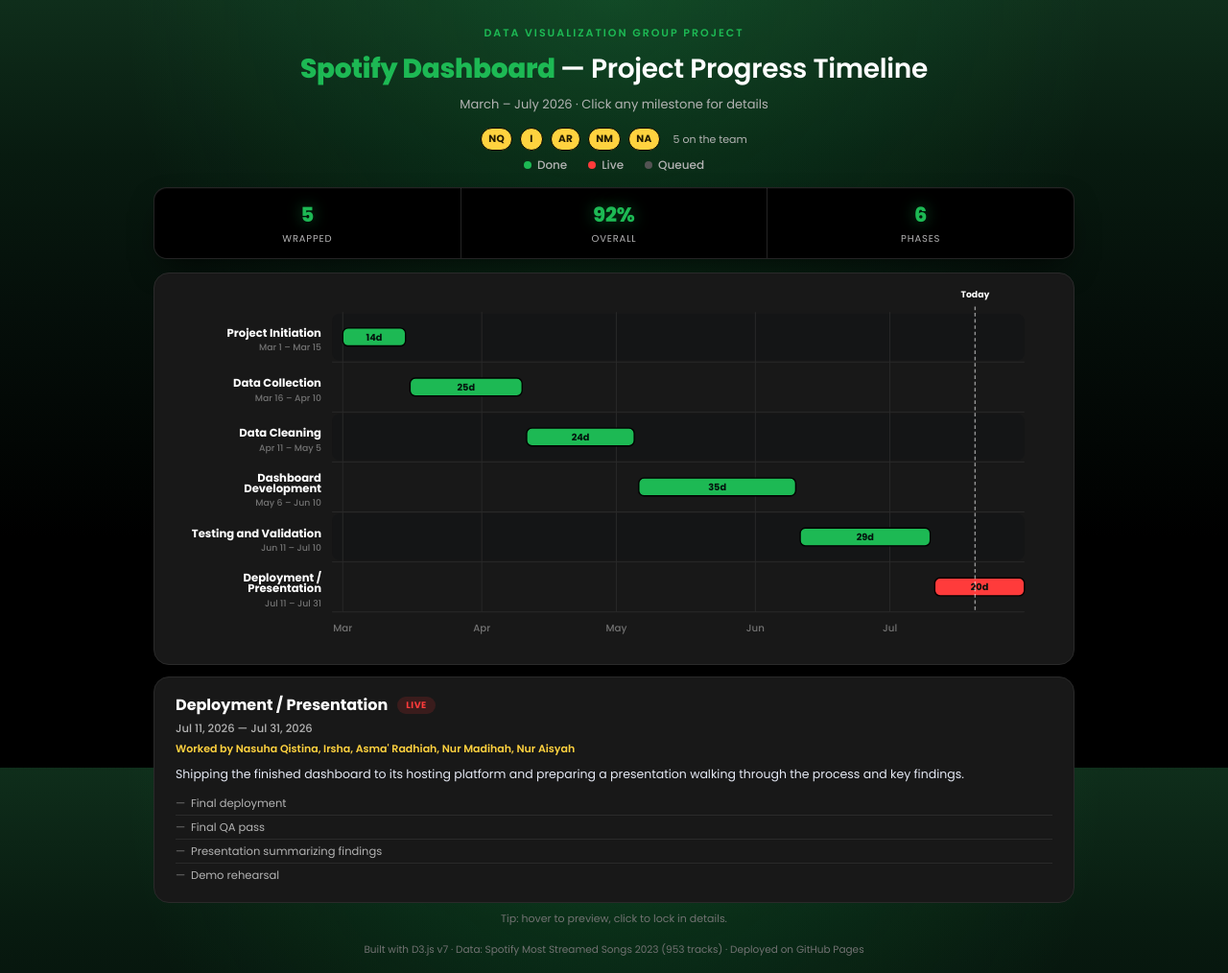
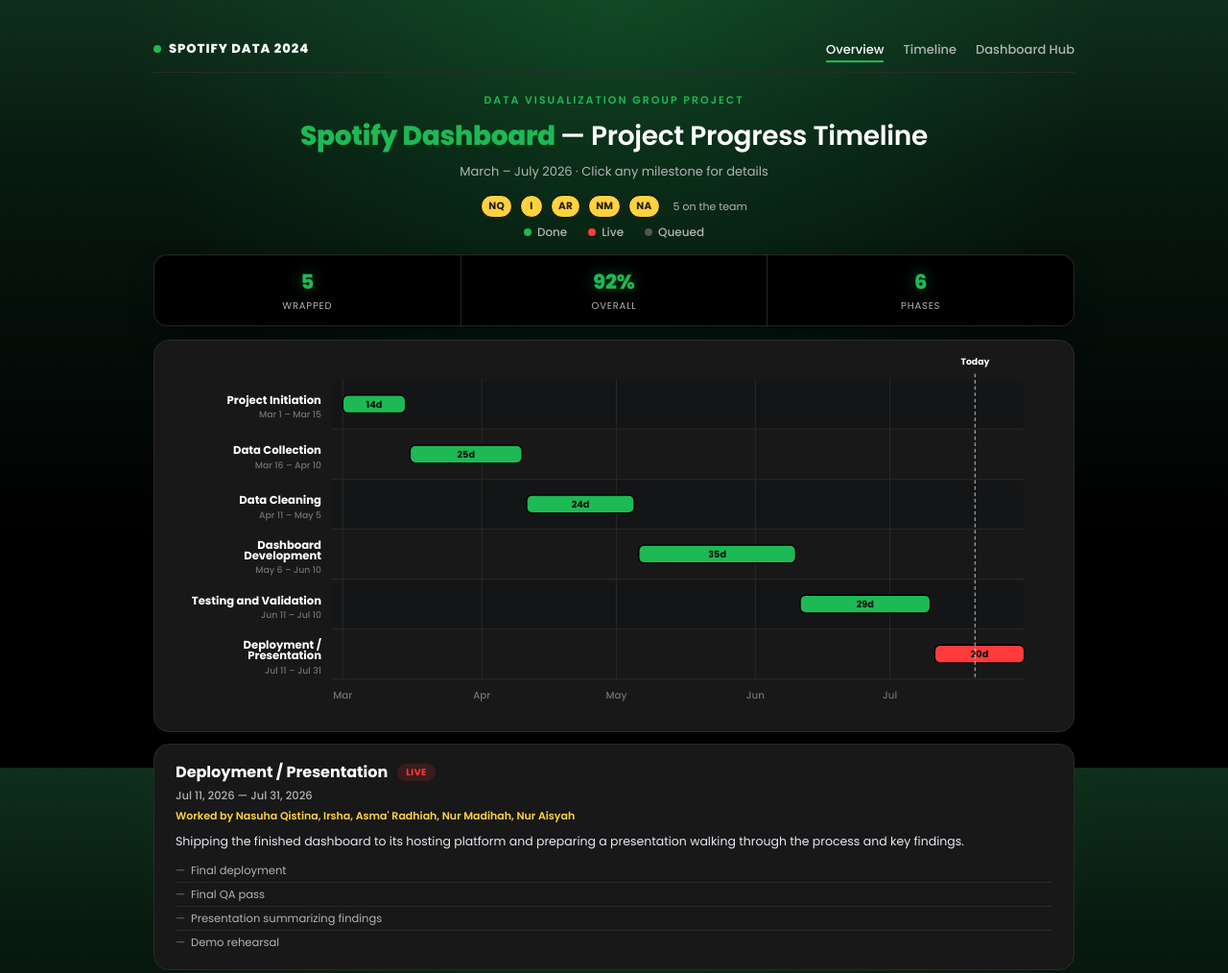
Before and after one commit to asmaradhiah/spotify-data-visualization, a plain HTML site: page timeline.html in a window 1280 px wide. Shown: the top 1014 px of the page at 96% size. Drawn offline with nearby package versions, Linux system fonts and the light colour scheme.

Commit message:
add nav   bar

```diff
--- a/timeline.html
+++ b/timeline.html
@@ -144,10 +144,75 @@
   .crew-label{ font-size:11px; color:var(--text-dim); margin-left:6px; }
 
   footer{ text-align:center; color:var(--text-faint); font-size:10.5px; margin-top:16px; }
+  /* Navigation Styling */
+  nav {
+    display: flex;
+    justify-content: space-between;
+    align-items: center;
+    padding: 12px 0;
+    margin-bottom: 20px;
+    border-bottom: 1px solid var(--line);
+  }
+
+  .logo {
+    display: flex;
+    align-items: center;
+    gap: 8px;
+    font-family: var(--display);
+    font-weight: 800;
+    font-size: 13px;
+    letter-spacing: 1px;
+    color: var(--text-main);
+  }
+
+  .logo-dot {
+    width: 8px;
+    height: 8px;
+    background-color: var(--accent);
+    border-radius: 50%;
+  }
+
+  .nav-links {
+    display: flex;
+    list-style: none;
+    gap: 20px;
+    margin: 0;
+    padding: 0;
+  }
+
+  .nav-links a {
+    color: var(--text-dim);
+    text-decoration: none;
+    font-size: 13px;
+    font-weight: 500;
+    transition: color 0.2s ease;
+  }
+
+  .nav-links a:hover,
+  .nav-links a.active {
+    color: var(--text-main);
+  }
+
+  .nav-links a.active {
+    border-bottom: 2px solid var(--accent);
+    padding-bottom: 2px;
+  }
 </style>
 </head>
 <body>
 <div class="wrap">
+    <!-- Navigation Bar -->
+  <nav>
+    <div class="logo">
+      <div class="logo-dot"></div> SPOTIFY DATA 2024
+    </div>
+    <ul class="nav-links">
+      <li><a href="landingpage.html" class="active">Overview</a></li>
+      <li><a href="timeline.html">Timeline</a></li>
+      <li><a href="dashboard/index.html">Dashboard Hub</a></li>
+    </ul>
+  </nav>
+
   <header>
     <div class="eyebrow">Data Visualization Group Project</div>
     <h1>Spotify Dashboard <span>&mdash; Project Progress Timeline</span></h1>
```
